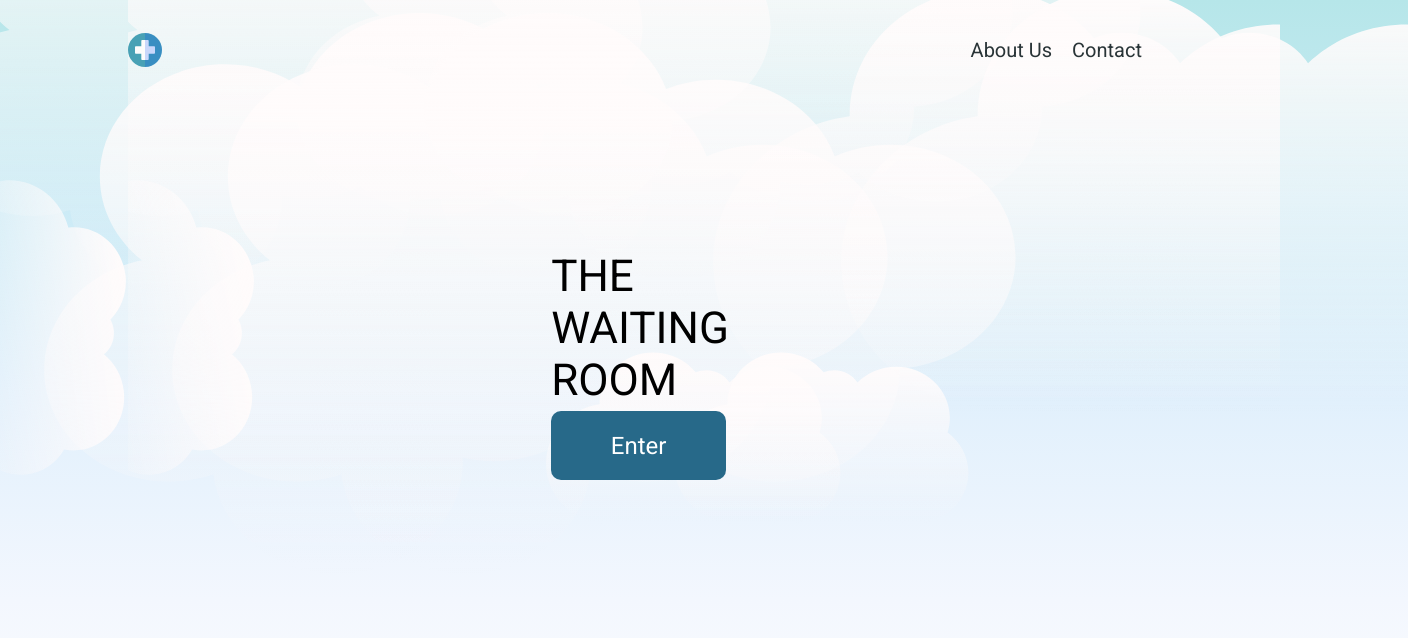
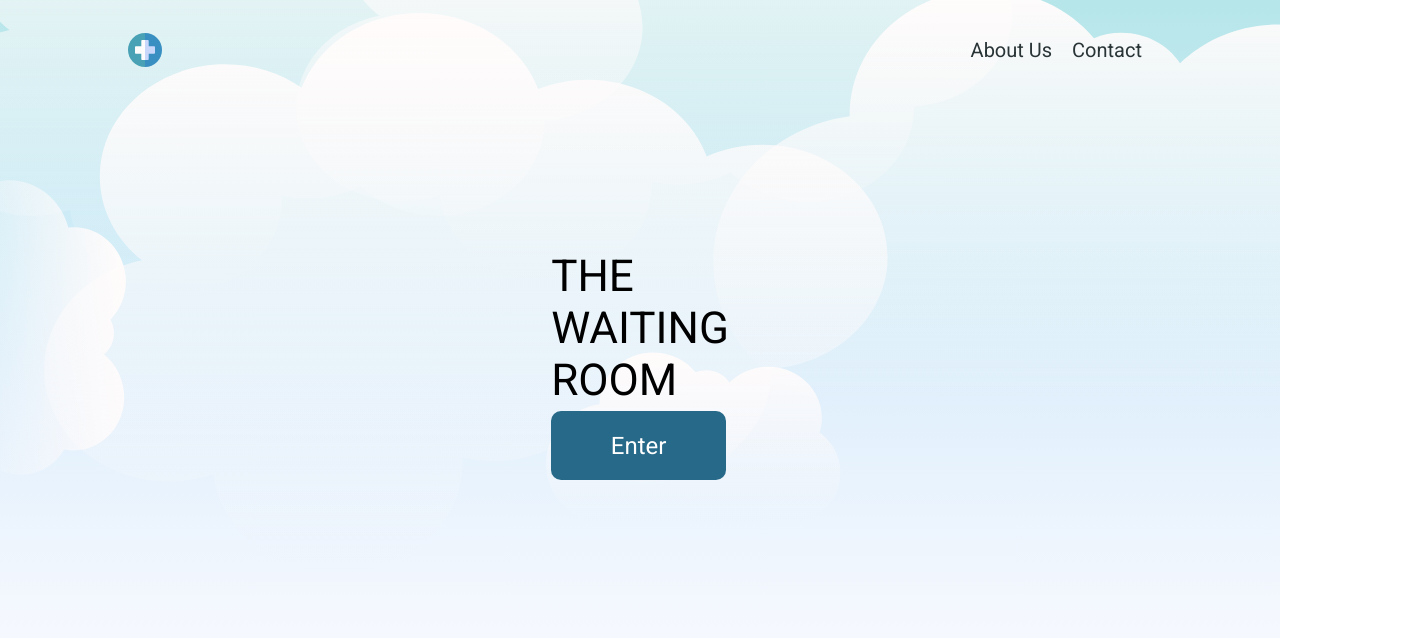
Before and after one commit to peturjack/hopverkefni-the-rejects, a React (Vite) app: page / in a window 1280 px wide. Shown: the top 638 px of the page, 1408 px wide, since content can reach past the window. Built offline with nearby package versions, Linux system fonts and the light colour scheme.

Commit message:
fixing clouds

```diff
--- a/src/App.tsx
+++ b/src/App.tsx
@@ -1,7 +1,7 @@
 import React, { useState } from "react";
 import { Burger, Menu, Navbar, Logo } from "./components/navbar";
 import "./index.css";
-import { ContentWrapper } from "./components/ContentWrapper";
+import { ContentWrapper, BackgroundColor } from "./components/ContentWrapper";
 import Frontpage from "./components/frontpage";
 import cloud from "./assets/cloudmain.svg";
 import { CloudContainer, Cloud } from "./components/frontpage/cloud";
@@ -13,7 +13,7 @@ import About from "./components/About";
 import Contact from "./components/Contact";
 import ChooseClinic from "./components/chooseClinic/ChooseClinic";
 import TextWrapper from "./components/TextWrapper";
-
+import hospital from "./assets/WalkInClinic.png"
 
 function App() {
   const [open, setOpen] = React.useState(false);
@@ -77,20 +77,7 @@ function App() {
         <TextWrapper>
           {pages[nav]} {/*Navigation function for site */}
         </TextWrapper>
-        <CloudContainer>
-        <Cloud
-          alt="fluffy white clouds moving in the background"
-          initial={{ x: -100 }}
-          animate={{ x: 0 }}
-          transition={{
-            repeat: Infinity,
-            repeatType: "mirror",
-            duration: 20,
-            ease: [0.67, 0.67, 0.83, 0.67],
-          }}
-          src={cloud}
-        />
-      </CloudContainer>
+
       </ContentWrapper>
 
     </>
```
